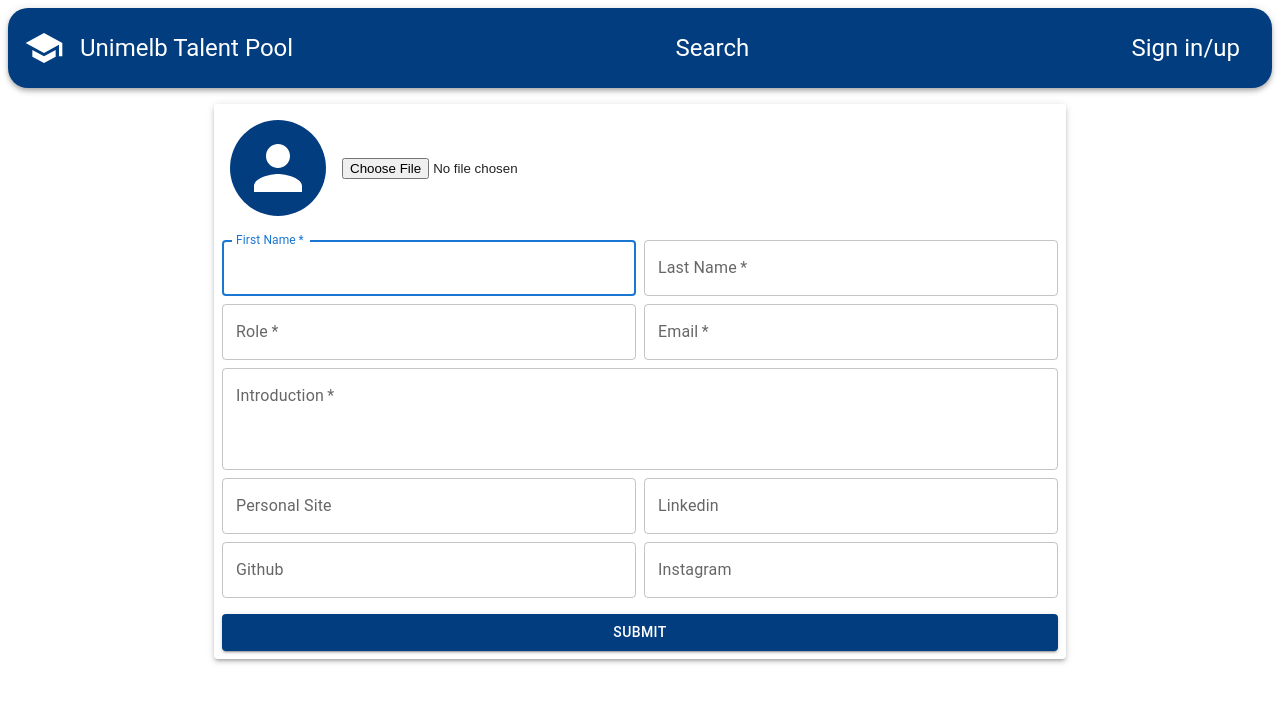
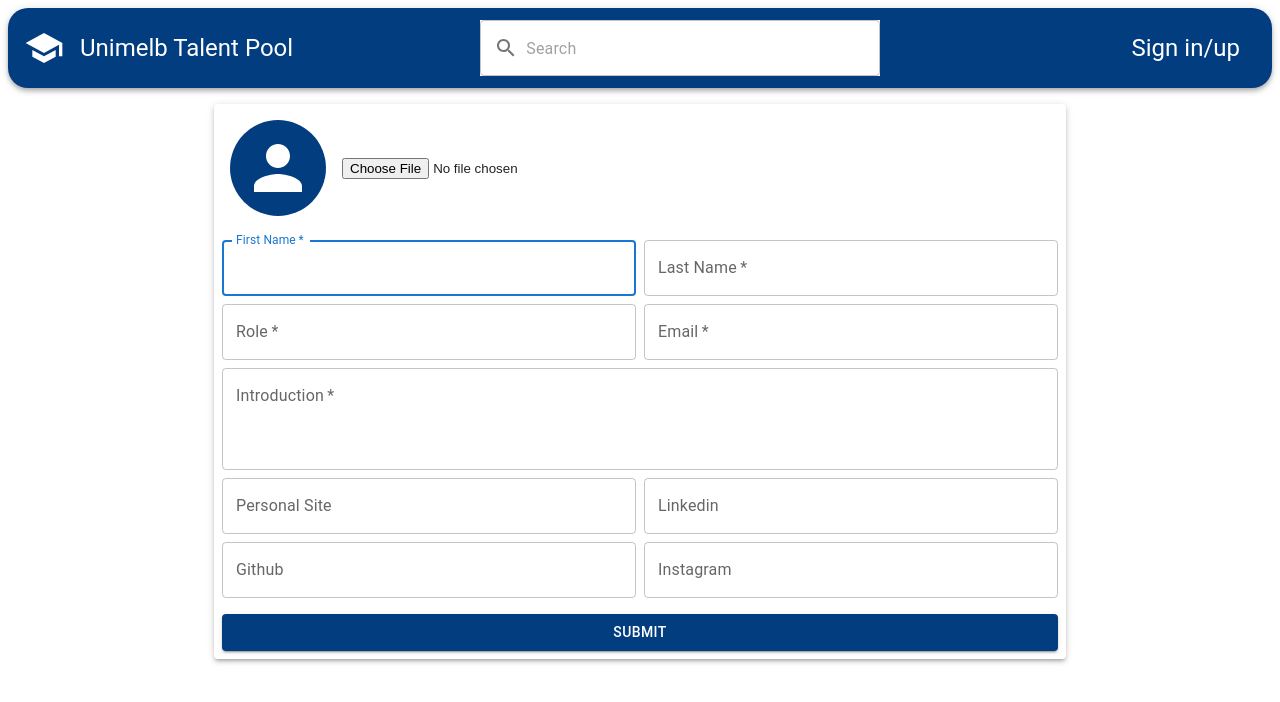
Before and after one commit to ethangeau/unimelb-talent-pool, a React (Create React App) app in the folder client/: page /userinfo in a window 1280 px wide. Shown: the top 702 px of the page. Built offline with nearby package versions, Linux system fonts and the light colour scheme; no server answers.

Commit message:
Implement Search feature

```diff
--- a/client/src/App.js
+++ b/client/src/App.js
@@ -21,6 +21,7 @@ export default function App() {
       <Routes>
         <Route path="/" element={<Header />}>
           <Route index element={<Profiles />} />
+          <Route path="search" element={<Profiles />} />
           <Route path="auth" element={<Auth />} />
           <Route path="userinfo" element={<UserInfo />} />
           <Route path="*" element={<NotFound />} />
--- a/client/src/actions/profiles.js
+++ b/client/src/actions/profiles.js
@@ -7,6 +7,18 @@ export const getProfiles = () => async (dispatch) => {
     dispatch({ type: actions.GET_PROFILES, payload: data });
   } catch (error) {
     console.log(error.message);
+  }
+};
+
+export const getProfilesBySearch = (searchQuery) => async (dispatch) => {
+  try {
+    const {
+      data: { data },
+    } = await api.getProfilesBySearch(searchQuery);
+
+    dispatch({ type: actions.GET_BY_SEARCH, payload: { data } });
+  } catch (error) {
+    console.log(error);
   }
 };
 
--- a/client/src/api/index.js
+++ b/client/src/api/index.js
@@ -12,6 +12,8 @@ API.interceptors.request.use((req) => {
 });
 
 export const getProfiles = () => API.get("/");
+export const getProfilesBySearch = (searchQuery) =>
+  API.get(`/search?searchQuery=${searchQuery.search || "none"}`);
 export const createProfile = (newProfile) => API.post("/", newProfile);
 export const updateProfile = (id, updatedProfile) =>
   API.patch(`/${id}`, updatedProfile);
--- a/client/src/components/Header.jsx
+++ b/client/src/components/Header.jsx
@@ -2,23 +2,39 @@ import React, { useState, useEffect } from "react";
 import { useDispatch, useSelector } from "react-redux";
 
 import { Link, Outlet, useNavigate, useLocation } from "react-router-dom";
-import { AppBar, Avatar, Typography } from "@mui/material";
+import { AppBar, Avatar, Typography, TextField } from "@mui/material";
 import decode from "jwt-decode";
 
 import SchoolIcon from "@mui/icons-material/School";
 import PermIdentityIcon from "@mui/icons-material/PermIdentity";
+import InputAdornment from "@mui/material/InputAdornment";
+import SearchIcon from "@mui/icons-material/Search";
 
 import * as actionTypes from "../constants/actionTypes";
+import { getProfilesBySearch } from "../actions/profiles";
 
 export default function Header() {
   const profiles = useSelector((state) => state.profiles);
+
   const [user, setUser] = useState(JSON.parse(localStorage.getItem("profile")));
+  const [search, setSearch] = useState("");
 
   const profile = profiles.find((p) => p.userID === user?.result?._id);
 
   const dispatch = useDispatch();
   const navigate = useNavigate();
   const location = useLocation();
+
+  const handleKeyPress = (e) => {
+    if (e.keyCode === 13) {
+      if (search.trim()) {
+        dispatch(getProfilesBySearch({ search }));
+        navigate(`/search?searchQuery=${search || "none"}`);
+      } else {
+        navigate("/");
+      }
+    }
+  };
 
   const logout = () => {
     dispatch({ type: actionTypes.LOGOUT });
@@ -80,7 +96,25 @@ export default function Header() {
             Unimelb Talent Pool
           </Typography>
         </div>
-        <Typography variant="h5">Search</Typography>
+        <TextField
+          onKeyDown={handleKeyPress}
+          name="search"
+          value={search}
+          placeholder="Search"
+          InputProps={{
+            startAdornment: (
+              <InputAdornment position="start">
+                <SearchIcon />
+              </InputAdornment>
+            ),
+          }}
+          onChange={(e) => setSearch(e.target.value)}
+          sx={{
+            width: "25rem",
+            mr: "4rem",
+            background: "#fff",
+          }}
+        />
         {user?.result ? (
           <div
             style={{
--- a/client/src/constants/actionTypes.js
+++ b/client/src/constants/actionTypes.js
@@ -1,4 +1,5 @@
 export const GET_PROFILES = "GET_PROFILES";
+export const GET_BY_SEARCH = "GET_BY_SEARCH";
 export const CREATE_PROFILE = "CREATE_PROFILE";
 export const UPDATE_PROFILE = "UPDATE_PROFILE";
 export const DELETE_PROFILE = "DELETE_PROFILE";
--- a/client/src/reducers/profiles.js
+++ b/client/src/reducers/profiles.js
@@ -3,6 +3,7 @@ import * as actions from "../constants/actionTypes";
 export default (profiles = [], action) => {
   switch (action.type) {
     case actions.GET_PROFILES:
+    case actions.GET_BY_SEARCH:
       return action.payload;
     case actions.CREATE_PROFILE:
       return [...profiles, action.payload];
```
